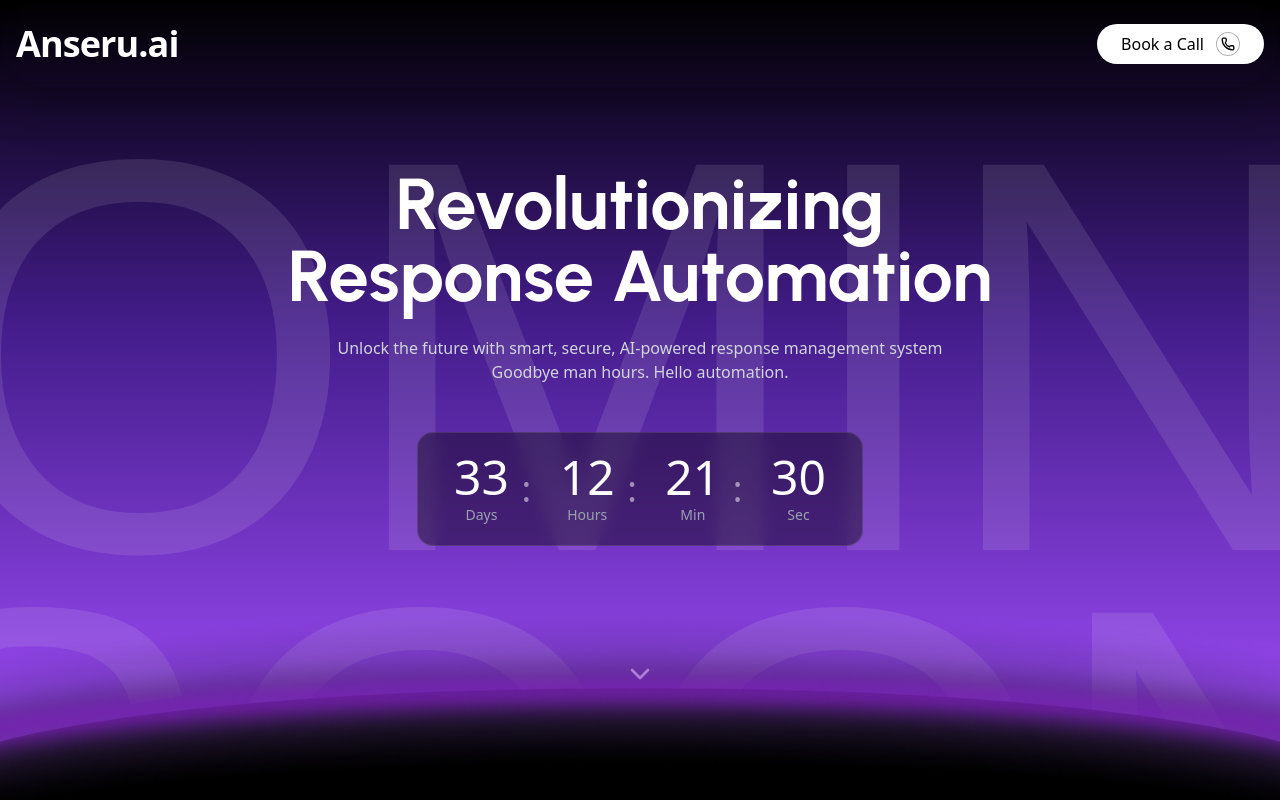
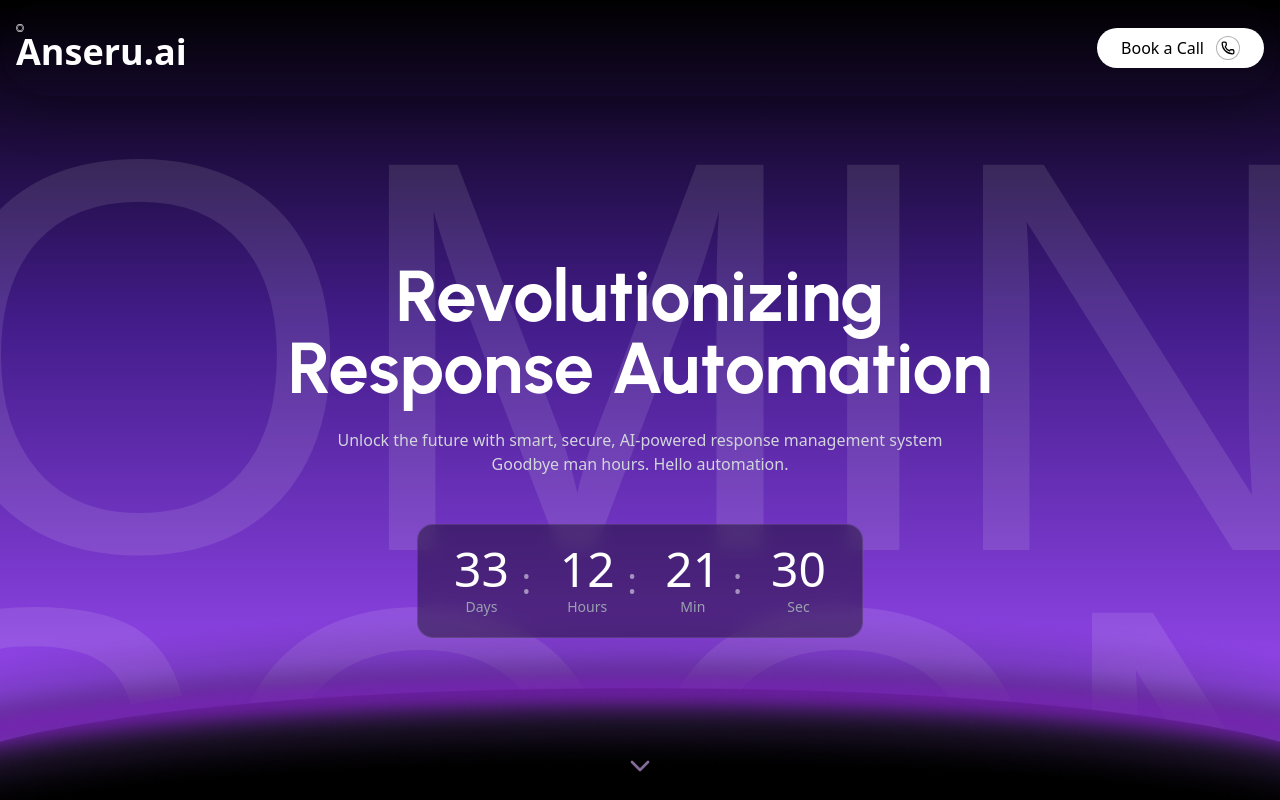
Before and after one commit to udayrshankar/Coming-Soon, a React (Vite) app: page / in a window 1280 px wide. Shown: the top 800 px of the page. Built offline with nearby package versions, Linux system fonts and the light colour scheme; a web font is replaced by a local one.

Commit message:
moved up

```diff
--- a/src/App.tsx
+++ b/src/App.tsx
@@ -5,7 +5,7 @@
 import { EmailSignup } from "./components/EmailSignup";
 import { FAQ } from "./components/FAQ";
 import { Header } from "./components/Header";
-import React, { useEffect } from "react";
+import { useEffect } from "react";
 import Lenis from "@studio-freight/lenis";
 
 function App() {
@@ -32,7 +32,7 @@
 >         <Header />
            <Hero />
     </section>
-    <section className="bg-linear-to-b from-black to bg-[#432378]">
+    <section className="bg-linear-to-b from-black to bg-[#432378] flex flex-col">
       <Accelerate />
       <SneakPeak />
       <EmailSignup />
--- a/src/components/Header.tsx
+++ b/src/components/Header.tsx
@@ -1,6 +1,6 @@
 import { motion } from 'framer-motion';
 import { Phone } from 'lucide-react';
-
+import pic from '../assets/Copy of Commercial Event Website in Black Turquoise Bold Gradient Style (5).png';
 
 export function Header() {
   return (
@@ -14,7 +14,10 @@
         transition={{ type: 'spring', stiffness: 400 }}
         className="flex items-center"
       >
-        <div className="text-white text-4xl font-bold tracking-tight">
+
+
+        <div className="text-white text-4xl font-bold tracking-tigh flex flex-col">
+          <img src={pic} alt="" className='h-2 w-2'/>
           Anseru.ai
         </div>
       </motion.div>
--- a/src/components/Hero.tsx
+++ b/src/components/Hero.tsx
@@ -8,16 +8,14 @@
   return (
     <section className="max-w-full py-12 text-center">
 
-
-
       {/* COMING SOON Background Text */}
       <div className="absolute inset-0 bottom-0 flex items-center justify-center overflow-hidden pointer-events-none">
         <ParallaxMotion speed={-300}>
           <motion.div
-          initial={{ opacity: 0,y : 100 }}
+            initial={{ opacity: 0, y: 100 }}
             animate={{ opacity: 0.1, y: 0 }}
-          transition={{ duration: 2, delay: 1}}
-          className="text-[10rem] md:text-[20rem] lg:text-[35rem] tracking-tight select-none text-white translate-y-70 md:translate-y-45 "
+            transition={{ duration: 2, delay: 1 }}
+            className="text-[10rem] md:text-[20rem] lg:text-[35rem] tracking-tight select-none text-white translate-y-70 md:translate-y-45"
             style={{ lineHeight: 0.8, fontFamily: "'Six Caps', sans-serif" }}
           >
             COMING SOON
@@ -25,13 +23,18 @@
         </ParallaxMotion>
       </div>
 
-
       {/* Main Content */}
       <motion.div
         initial={{ opacity: 0, y: 100 }}
-        animate={{ opacity: 1, y: 120 }}
+        animate={{ opacity: 1 }}
         transition={{ duration: 0.5, delay: 0.2 }}
-        className="relative z-10 "
+        className="
+          relative z-10
+          -translate-y-20   /* mobile: higher */
+          sm:translate-y-10  /* small screens */
+          md:translate-y-20  /* tablets */
+          lg:translate-y-28  /* laptops/desktops (same as original look) */
+        "
       >
         <h1
           className="text-4xl mb-4 md:mb-6"
@@ -70,7 +73,11 @@
         </motion.div>
       </motion.div>
 
-      <img src={gradient} className="w-full object-cover object-top absolute bottom-0 md:bottom-0 left-0 z-2" alt="" />
+      <img
+        src={gradient}
+        className="w-full object-cover object-top absolute bottom-0 md:bottom-0 left-0 z-2"
+        alt=""
+      />
     </section>
   );
 }
```
Lines whose indentation alone changed are shown as unchanged.
